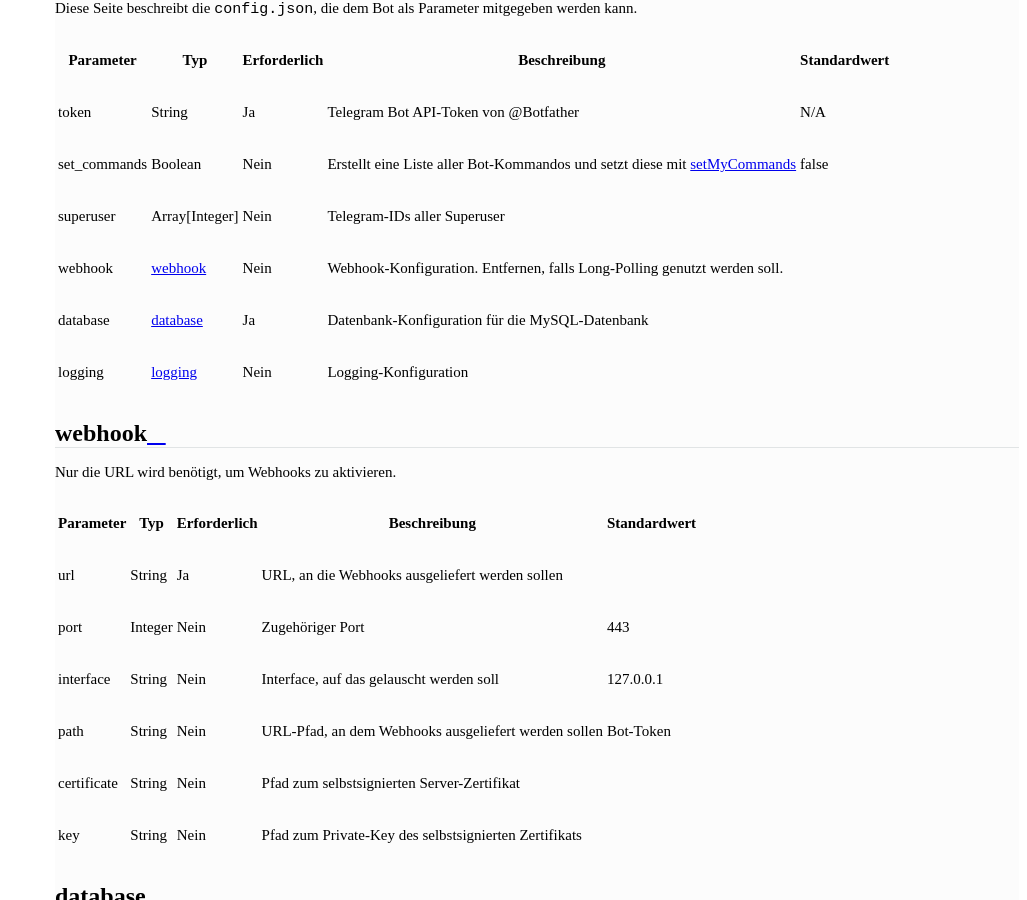
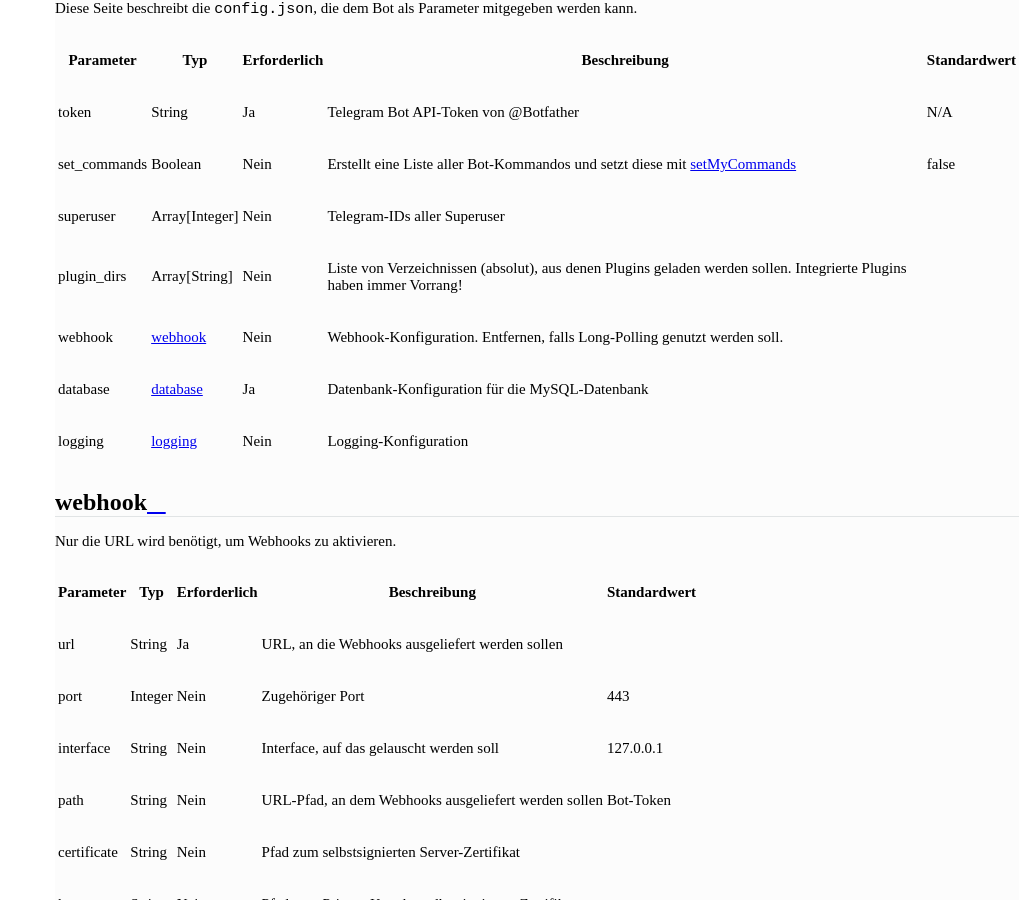
Before and after one commit to NyaNyaBot/docs, a Sphinx documentation site: the page built from docs/dev/configuration.rst, in a window 1280 px wide and 900 px high, scrolled down 400 px. Shown: the whole window, without its empty margins (253-1280 px from the left). Built offline with Sphinx 7.4.7 and the Read the Docs theme 2.0.0, drawn with Linux system fonts in a browser that asks for light colours.

Commit message:
Document plugin system configuration #2

```diff
--- a/docs/dev/configuration.rst
+++ b/docs/dev/configuration.rst
@@ -3,21 +3,23 @@ Konfiguration
 *************
 Diese Seite beschreibt die ``config.json``, die dem Bot als Parameter mitgegeben werden kann.
 
-+---------------+---------------------------+--------------+---------------------------------------------------------------------------------------------------------------------------------+--------------+
-|   Parameter   |            Typ            | Erforderlich |                                                          Beschreibung                                                           | Standardwert |
-+===============+===========================+==============+=================================================================================================================================+==============+
-| token         | String                    | Ja           | Telegram Bot API-Token von @Botfather                                                                                           | N/A          |
-+---------------+---------------------------+--------------+---------------------------------------------------------------------------------------------------------------------------------+--------------+
-| set_commands  | Boolean                   | Nein         | Erstellt eine Liste aller Bot-Kommandos und setzt diese mit `setMyCommands <https://core.telegram.org/bots/api#setmycommands>`_ | false        |
-+---------------+---------------------------+--------------+---------------------------------------------------------------------------------------------------------------------------------+--------------+
-| superuser     | Array[Integer]            | Nein         | Telegram-IDs aller Superuser                                                                                                    |              |
-+---------------+---------------------------+--------------+---------------------------------------------------------------------------------------------------------------------------------+--------------+
-| webhook       | :ref:`webhook<Webhook>`   | Nein         | Webhook-Konfiguration. Entfernen, falls Long-Polling genutzt werden soll.                                                       |              |
-+---------------+---------------------------+--------------+---------------------------------------------------------------------------------------------------------------------------------+--------------+
-| database      | :ref:`database<Database>` | Ja           | Datenbank-Konfiguration für die MySQL-Datenbank                                                                                 |              |
-+---------------+---------------------------+--------------+---------------------------------------------------------------------------------------------------------------------------------+--------------+
-| logging       | :ref:`logging<Logging>`   | Nein         | Logging-Konfiguration                                                                                                           |              |
-+---------------+---------------------------+--------------+---------------------------------------------------------------------------------------------------------------------------------+--------------+
++--------------+---------------------------+--------------+---------------------------------------------------------------------------------------------------------------------------------+--------------+
+|  Parameter   |            Typ            | Erforderlich |                                                          Beschreibung                                                           | Standardwert |
++==============+===========================+==============+=================================================================================================================================+==============+
+| token        | String                    | Ja           | Telegram Bot API-Token von @Botfather                                                                                           | N/A          |
++--------------+---------------------------+--------------+---------------------------------------------------------------------------------------------------------------------------------+--------------+
+| set_commands | Boolean                   | Nein         | Erstellt eine Liste aller Bot-Kommandos und setzt diese mit `setMyCommands <https://core.telegram.org/bots/api#setmycommands>`_ | false        |
++--------------+---------------------------+--------------+---------------------------------------------------------------------------------------------------------------------------------+--------------+
+| superuser    | Array[Integer]            | Nein         | Telegram-IDs aller Superuser                                                                                                    |              |
++--------------+---------------------------+--------------+---------------------------------------------------------------------------------------------------------------------------------+--------------+
+| plugin_dirs  | Array[String]             | Nein         | Liste von Verzeichnissen (absolut), aus denen Plugins geladen werden sollen. Integrierte Plugins haben immer Vorrang!           |              |
++--------------+---------------------------+--------------+---------------------------------------------------------------------------------------------------------------------------------+--------------+
+| webhook      | :ref:`webhook<Webhook>`   | Nein         | Webhook-Konfiguration. Entfernen, falls Long-Polling genutzt werden soll.                                                       |              |
++--------------+---------------------------+--------------+---------------------------------------------------------------------------------------------------------------------------------+--------------+
+| database     | :ref:`database<Database>` | Ja           | Datenbank-Konfiguration für die MySQL-Datenbank                                                                                 |              |
++--------------+---------------------------+--------------+---------------------------------------------------------------------------------------------------------------------------------+--------------+
+| logging      | :ref:`logging<Logging>`   | Nein         | Logging-Konfiguration                                                                                                           |              |
++--------------+---------------------------+--------------+---------------------------------------------------------------------------------------------------------------------------------+--------------+
 
 
 
```
